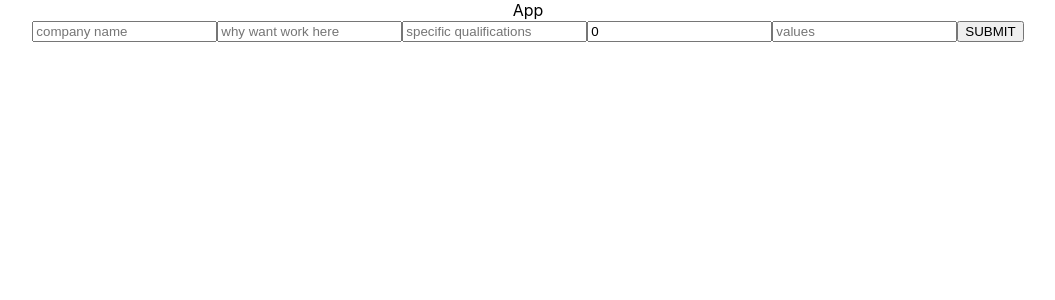
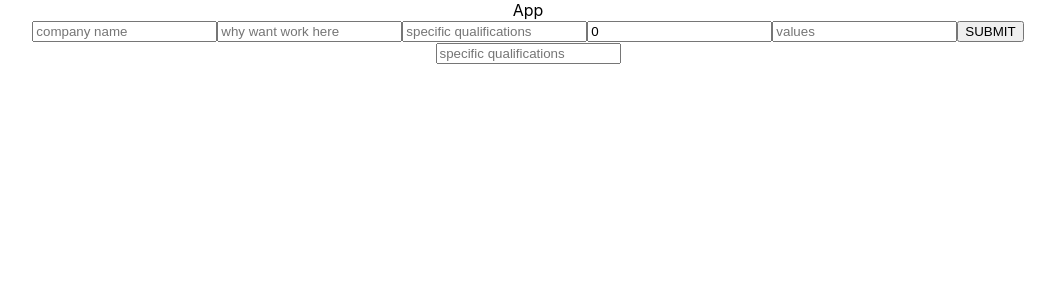
Before and after one commit to mainlyetcetera/cover-letter-formatter, a React (Create React App) app: page / in a window 1280 px wide. Shown: the top 300 px of the page, without its empty margins (112-1167 px from the left). Built offline with nearby package versions, Linux system fonts and the light colour scheme.

Commit message:
Pass button handler from App to Form

```diff
--- a/src/components/App/App.tsx
+++ b/src/components/App/App.tsx
@@ -1,12 +1,28 @@
-import React from 'react'
+// import React, { useState, MouseEvent } from 'react'
+import React, { useState } from 'react'
 import './App.css'
 import Form from '../Form/Form'
 
 function App() {
+  const [letter, setLetter] = useState<string>('')
+
+  function handleClick(e: any) {
+    e.preventDefault()
+    // console.log(e)
+    setLetter(e.target.value)
+  }
+
   return (
     <div className="App">
       App
-      <Form />
+      <Form handleClick={handleClick} />
+      <input
+        type='text'
+        placeholder='specific qualifications'
+        name='specific qualifications'
+        value={letter}
+        onChange={e => setLetter(e.target.value)}
+      />
     </div>
   )
 }
--- a/src/components/Form/Form.tsx
+++ b/src/components/Form/Form.tsx
@@ -8,10 +8,17 @@ number company values
 company values
 */
 
+// import React, { useState, MouseEvent } from 'react'
 import React, { useState } from 'react'
 
-export default function Form() {
-  const [name, setName] = useState<string>('')
+interface Props {
+  // handleClick: ((e: { target: { value: React.SetStateAction<string> } }) => void)
+  // handleClick: ((e: MouseEvent<HTMLButtonElement, MouseEvent>) => void)
+  handleClick: any
+}
+
+const Form: React.FC<Props> = ({handleClick}) => {
+  const [company, setCompany] = useState<string>('')
   const [why, setWhy] = useState<string>('')
   const [specifics, setSpecifics] = useState<string>('')
   const [numValues, setNumValues] = useState<number>(0)
@@ -23,8 +30,8 @@ export default function Form() {
         type='text'
         placeholder='company name'
         name='company-name'
-        value={name}
-        onChange={e => setName(e.target.value)}
+        value={company}
+        onChange={e => setCompany(e.target.value)}
       />
 
       <input
@@ -59,7 +66,9 @@ export default function Form() {
         onChange={e => setValues(e.target.value)}
       />
 
-      <button onClick={undefined}>SUBMIT</button>
+      <button onClick={e => handleClick(e)}>SUBMIT</button>
     </form>
   )
 }
+
+export default Form
```
